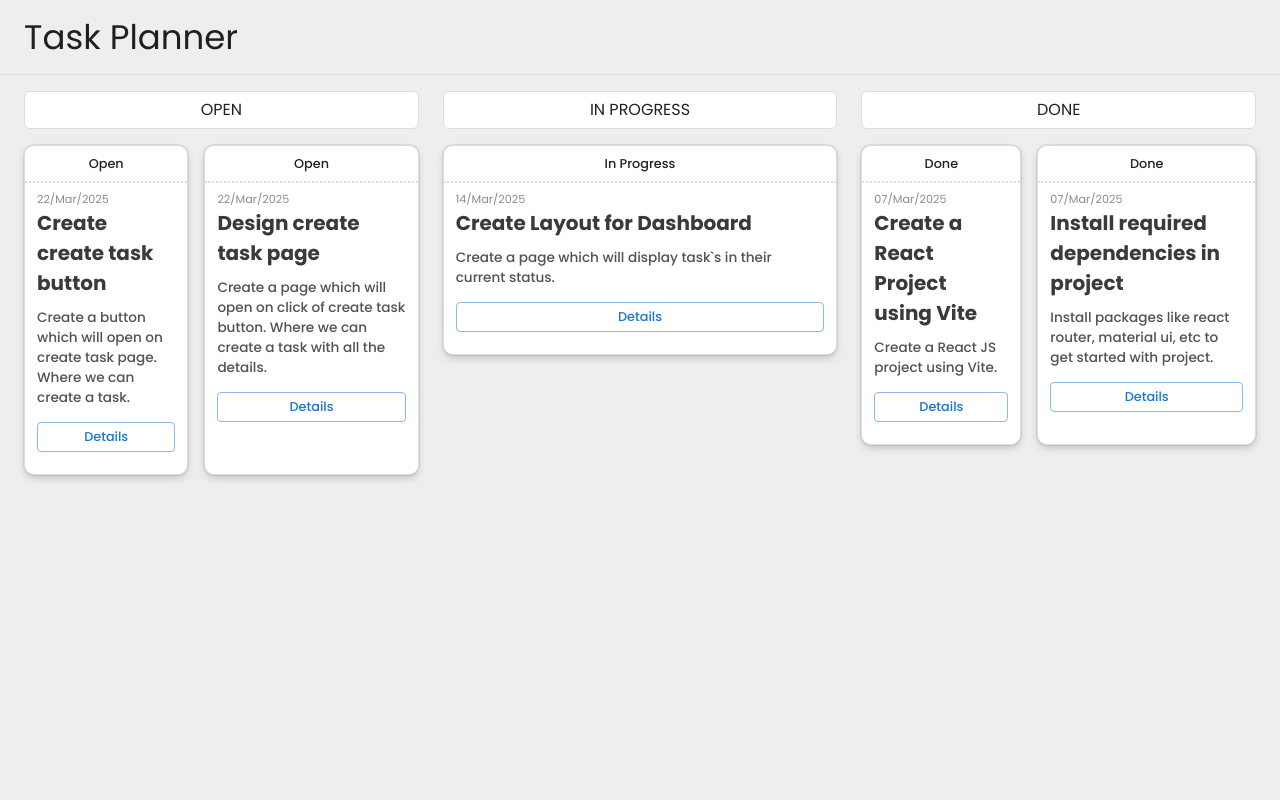
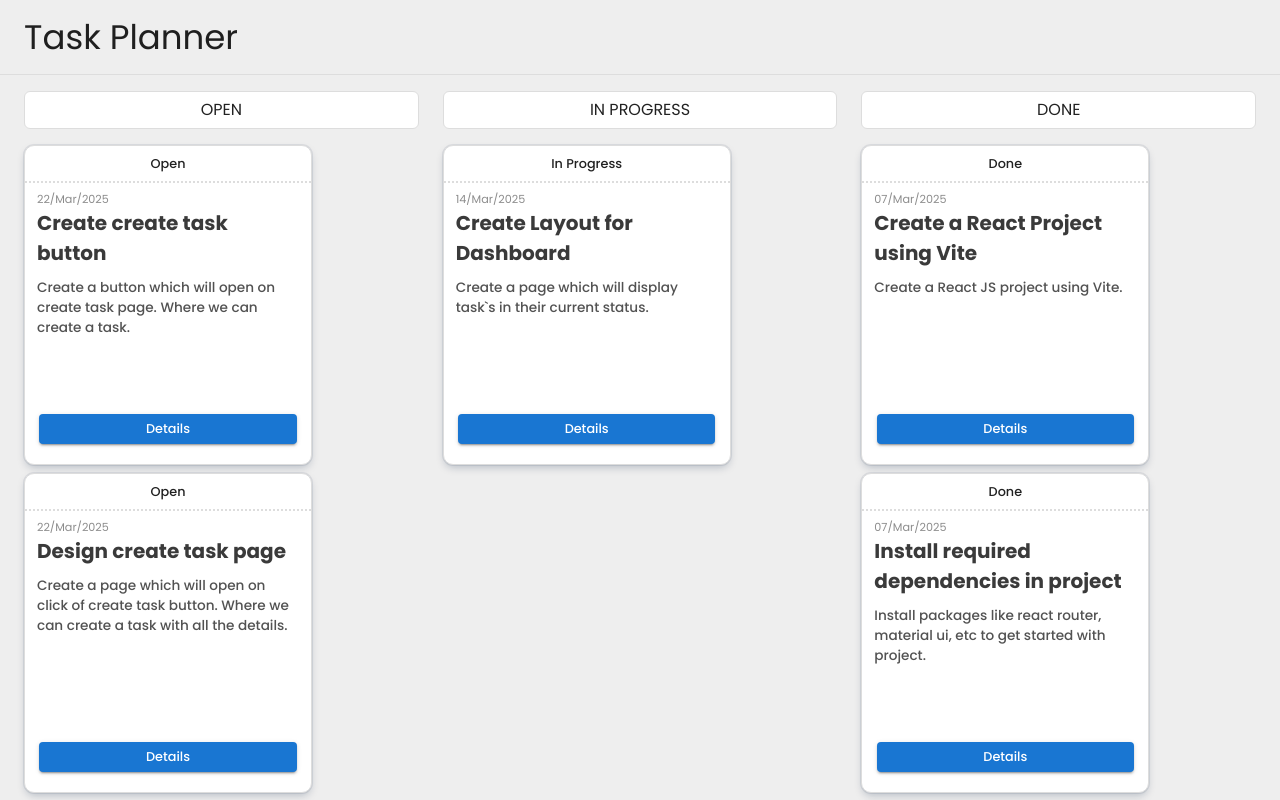
Before and after one commit to Vishal-Kank/taskplanner, a React (Vite) app: page / in a window 1280 px wide. Built offline with nearby package versions, Linux system fonts and the light colour scheme.

Commit message:
main | create card component and design flexible layout for dashboard

```diff
--- a/src/App.tsx
+++ b/src/App.tsx
@@ -7,7 +7,7 @@ import { Box } from "@mui/material";
 
 function App() {
   return (
-    <Box height={'100vh'} width={'100vw'} sx={{backgroundColor: '#EEE'}}>
+    <Box height={'100vh'} width={'100vw'} sx={{backgroundColor: '#EEE', overflowY: 'auto'}}>
       <Header />
       <Routes>
         <Route path="/" element={<Dashboard />} />
--- /dev/null
+++ b/src/components/Cards/TaskCards.tsx
@@ -0,0 +1,78 @@
+import { Box, Button, Card, styled, Typography } from "@mui/material";
+
+type cardType = {
+  id: string;
+  status: string;
+  title: string;
+  date: string;
+  description: string;
+};
+
+const Status = styled(Typography)({
+  padding: "8px 0",
+  fontWeight: "500",
+  fontSize: "0.8rem",
+  textAlign: "center",
+  borderBottom: "2px dotted #DDD",
+});
+const Title = styled(Typography)({
+  fontSize: "1.25rem",
+  fontWeight: 700,
+  color: "#3a3a3a",
+});
+const StartDate = styled(Typography)({
+  fontSize: "0.7rem",
+  fontWeight: 400,
+  color: "#8c8c8c",
+});
+const Description = styled(Typography)({
+  fontSize: "0.85rem",
+  lineHeight: "1.25rem",
+  fontWeight: 500,
+  color: "#525252",
+  marginTop: "10px",
+});
+const DetailsButton = styled(Button)({
+  //   margin: "14px 0",
+  fontSize: "0.8rem",
+  textTransform: "capitalize",
+  position: "absolute",
+  bottom: "20px",
+  left: 0,
+  right: 0,
+  width: "90%",
+  margin: "auto",
+});
+const CardComponent = (cardProps: cardType) => {
+  const { id, status, title, date, description } = cardProps;
+  return (
+    <Card
+      key={id}
+      sx={{
+        width: "100%",
+        maxWidth: "18rem",
+        minWidth: "14rem",
+        height: "20rem",
+        boxShadow:
+          "rgba(9, 30, 66, 0.25) 0px 4px 8px -2px, rgba(9, 30, 66, 0.08) 0px 0px 0px 1px",
+        borderRadius: "10px",
+        border: "1px solid #DDD",
+        position: "relative",
+      }}
+    >
+      <Status textTransform={"capitalize"} children={status} />
+
+      <Box padding={"8px 12px"}>
+        <StartDate children={date} />
+        <Title children={title} />
+
+        <Description children={description} />
+
+        <DetailsButton fullWidth variant={"contained"} size={"small"}>
+          Details
+        </DetailsButton>
+      </Box>
+    </Card>
+  );
+};
+export default CardComponent;
--- a/src/container/DashboardContainer/index.tsx
+++ b/src/container/DashboardContainer/index.tsx
@@ -1,91 +1,23 @@
-import {
-  Box,
-  Button,
-  Card,
-  Grid2,
-  styled,
-  Typography,
-  useMediaQuery,
-  useTheme,
-} from "@mui/material";
-
-type cardType = {
-  status: string;
-  title: string;
-  date: string;
-  description: string;
-};
-
-const Status = styled(Typography)({
-  padding: "8px 0",
-  fontWeight: "500",
-  fontSize: "0.8rem",
-  textAlign: "center",
-  borderBottom: "2px dotted #DDD",
-});
-const Title = styled(Typography)({
-  fontSize: "1.25rem",
-  fontWeight: 700,
-  color: "#3a3a3a",
-});
-const StartDate = styled(Typography)({
-  fontSize: "0.7rem",
-  fontWeight: 400,
-  color: "#8c8c8c",
-});
-const Description = styled(Typography)({
-  fontSize: "0.85rem",
-  lineHeight: "1.25rem",
-  fontWeight: 500,
-  color: "#525252",
-  marginTop: "10px",
-});
-const DetailsButton = styled(Button)({
-  margin: "14px 0",
-  fontSize: "0.8rem",
-  textTransform: "capitalize",
-});
-const CardComponent = (cardProps: cardType) => {
-  const { status, title, date, description } = cardProps;
-  return (
-    <Card
-      sx={{
-        // width: "100%",
-        minWidth: "10rem",
-        boxShadow:
-          "rgba(9, 30, 66, 0.25) 0px 4px 8px -2px, rgba(9, 30, 66, 0.08) 0px 0px 0px 1px",
-        borderRadius: "10px",
-        border: "1px solid #DDD",
-      }}
-    >
-      <Status textTransform={"capitalize"} children={status} />
-
-      <Box padding={"8px 12px"}>
-        <StartDate children={date} />
-        <Title children={title} />
-
-        <Description children={description} />
-
-        <DetailsButton fullWidth variant={"outlined"} size={"small"}>
-          Details
-        </DetailsButton>
-      </Box>
-    </Card>
-  );
-};
+import { Box, Grid2, Typography, useMediaQuery, useTheme } from "@mui/material";
+import CardComponent from "../../components/Cards/TaskCards";
 
 const DashboardContainer = () => {
   const theme = useTheme();
-  const normalScreen = useMediaQuery(theme.breakpoints.up("lg"));
-  console.log(theme.breakpoints.up("lg"), normalScreen);
+  const normalScreen = useMediaQuery(theme.breakpoints.up("md"));
+
   return (
     <Grid2 container gap={3}>
       {cardList.map((cardGroup) => (
-        <>
         <Grid2
           key={cardGroup.type}
           size={
-              (normalScreen && "grow") || { xs: 12, sm: 12, md: 3, lg: 3, xl: 3 }
+            (normalScreen && "grow") || {
+              xs: 12,
+              sm: 12,
+              md: 4,
+              lg: 3,
+              xl: 3,
+            }
           }
         >
           {/* CATEGORY OF TASK (Open | In Progress | Done) */}
@@ -100,29 +32,18 @@ const DashboardContainer = () => {
           />
 
           {/* LIST OF TASK IN CARDS */}
-            <Box
-              key={cardGroup.type + "list"}
-              // container
-              gap={2}
-              marginTop={2}
-              display={"flex"}
-            >
+          <Box display={"flex"} flexWrap={"wrap"} gap={1} marginTop={2}>
             {cardGroup.list.map((card) => (
-                // <Grid2
-                //   key={card.id}
-                //   size={{ xs: 12, sm: 12, md: 12, lg: 5, xl: 5 }}
-                // >
               <CardComponent
+                id={card.id}
                 status={card.status}
                 title={card.title}
                 date={card.creationDate}
                 description={card.description}
               />
-                // </Grid2>
             ))}
           </Box>
         </Grid2>
-        </>
       ))}
     </Grid2>
   );
@@ -193,6 +114,14 @@ const cardList: CardListType[] = [
         description:
           "Install packages like react router, material ui, etc to get started with project.",
       },
+      {
+        id: "6",
+        status: "done",
+        title: "Create Card component for task",
+        creationDate: "07/Mar/2025",
+        description:
+          "Create a component which will display cards. Responsive card with info like Status, Title, Description and a Details Button which will open task details to edit or update task.",
+      },
     ],
   },
 ];
```
Lines whose indentation alone changed are shown as unchanged.
